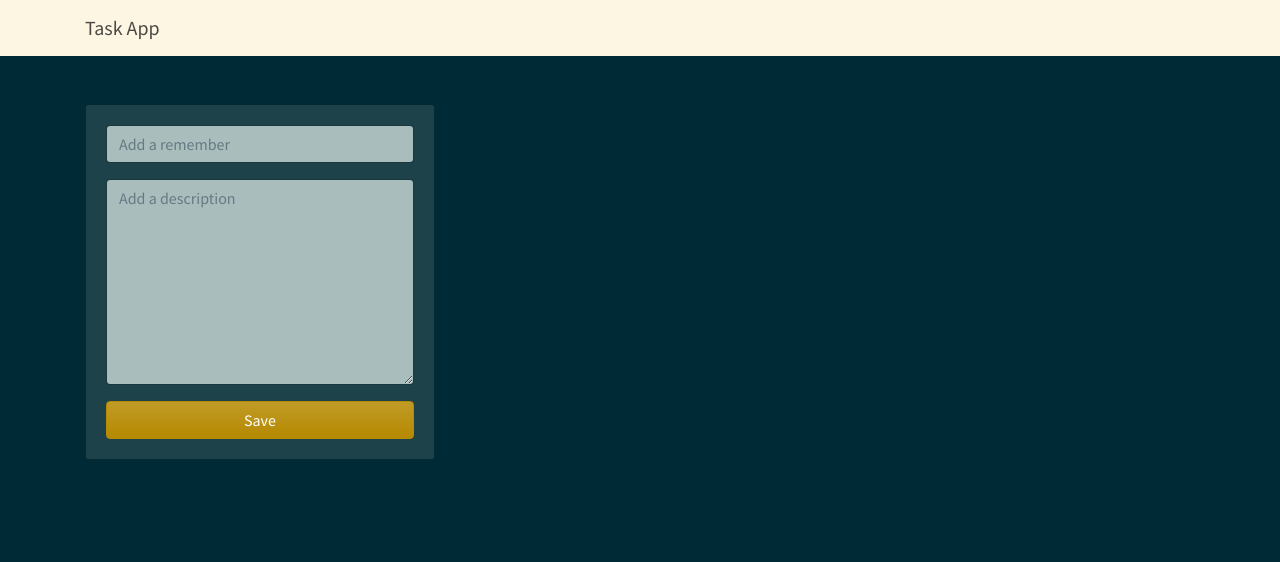
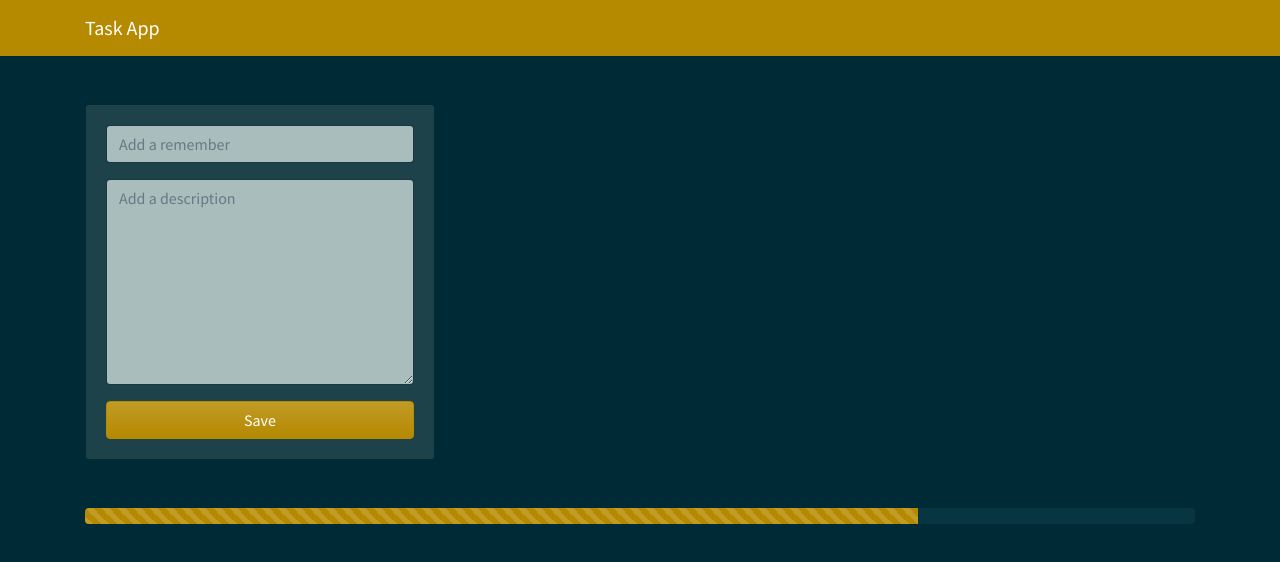
Before and after one commit to VzqzAlfred/NotesApp, a plain HTML site: page index.html in a window 1280 px wide. Drawn offline with Linux system fonts and the light colour scheme.

Commit message:
Se agregó barra de carga

```diff
--- a/index.html
+++ b/index.html
@@ -7,7 +7,7 @@
     <title>App Notes</title>
 </head>
 <body>
-    <nav class="navbar navbar-light bg-light">
+    <nav class="navbar navbar-dark bg-primary">
         <div class="container">
             <a href="#" class="navbar-brand">Task App</a>
         </div>
@@ -36,8 +36,15 @@
             <div class="col-md-8">
                 <div id="tasks"></div>
             </div>
+
         </div>
+
+        <div class="progress mt-5">
+            <div class="progress-bar progress-bar-striped progress-bar-animated" role="progressbar" aria-valuenow="75" aria-valuemin="0" aria-valuemax="100" style="width: 75%"></div>
+        </div>
+
     </div>
+
 
     <script src="script.js"></script>
 </body>
```
